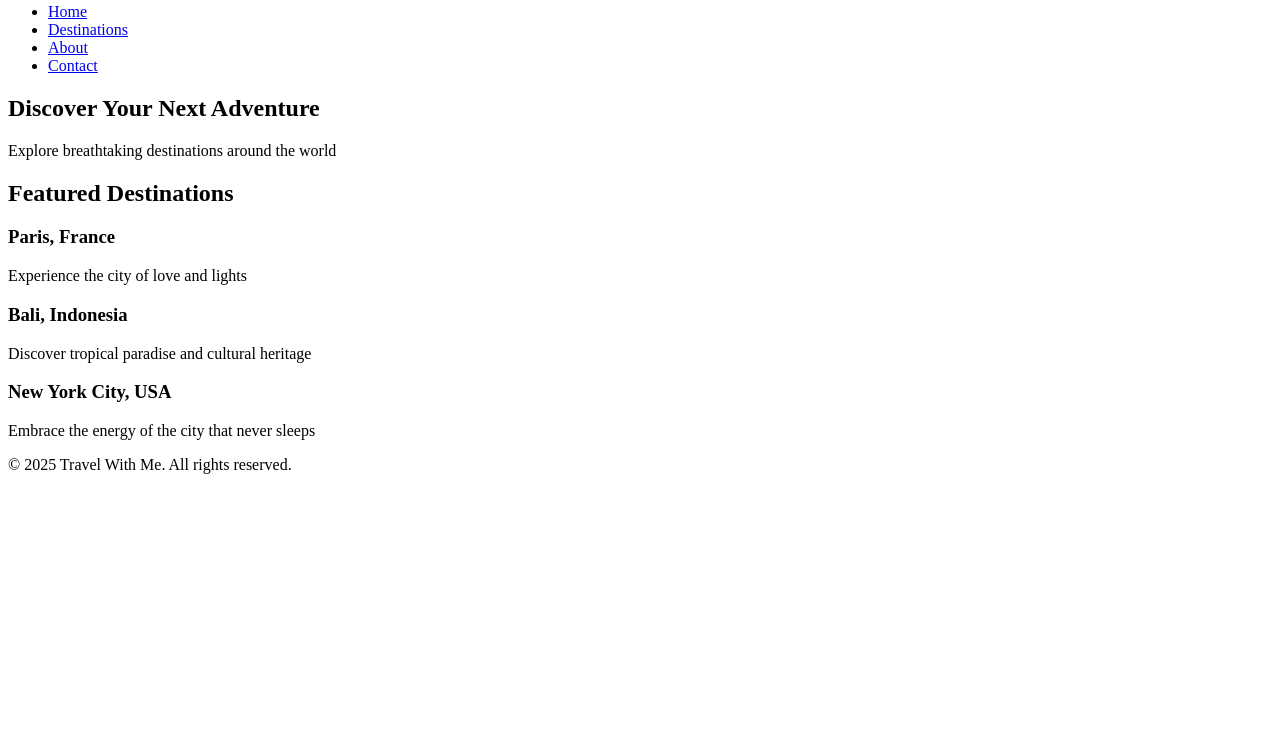
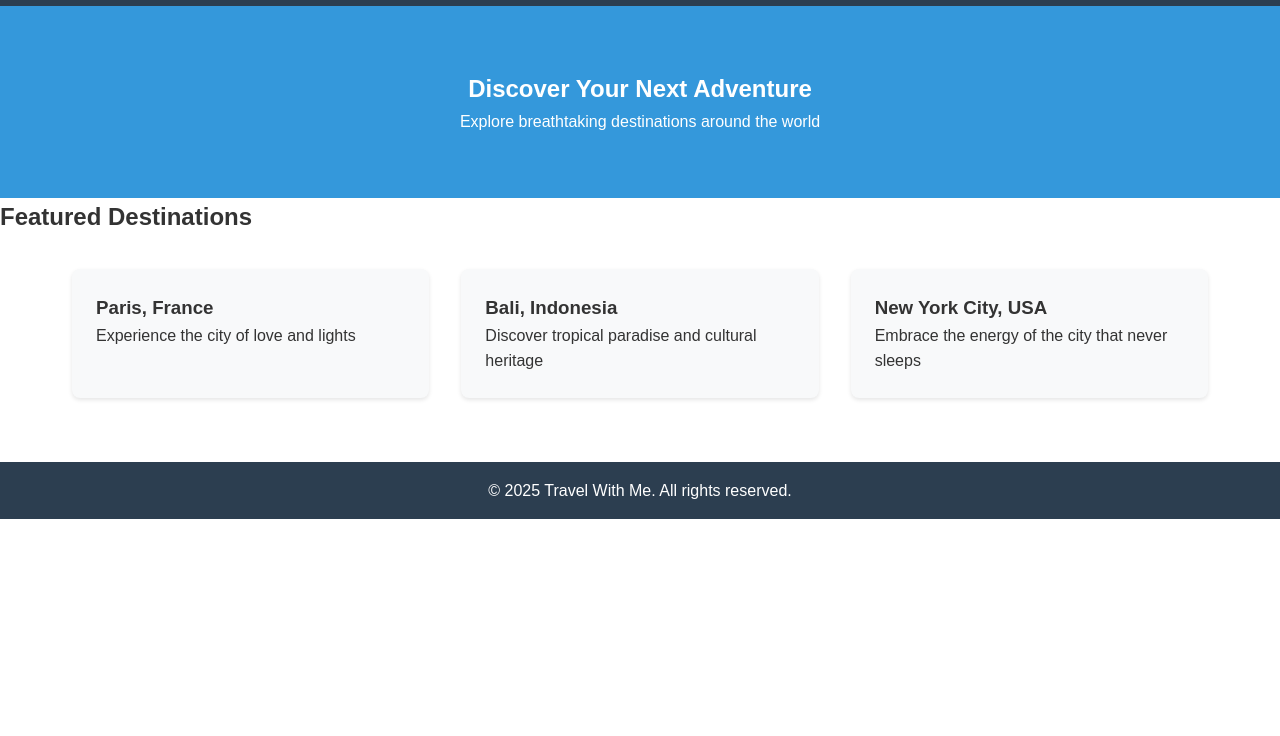
Before and after one commit to hilenamin/travel-with-me, a plain HTML site: page index.html in a window 1280 px wide. Shown: the part 64-800 px from the top of the page. Drawn offline with Linux system fonts and the light colour scheme.

Commit message:
Add CSS styling

```diff
--- a/index.html
+++ b/index.html
@@ -4,6 +4,7 @@
     <meta charset="UTF-8">
     <meta name="viewport" content="width=device-width, initial-scale=1.0">
     <title>Travel With Me - Explore the World</title>
+    <link rel="stylesheet" href="styles.css">
 </head>
 <body>
     <header>
--- /dev/null
+++ b/styles.css
@@ -0,0 +1,68 @@
+* {
+    margin: 0;
+    padding: 0;
+    box-sizing: border-box;
+}
+
+body {
+    font-family: 'Arial', sans-serif;
+    line-height: 1.6;
+    color: #333;
+}
+
+header {
+    background-color: #2c3e50;
+    padding: 1rem;
+    color: white;
+}
+
+nav {
+    max-width: 1200px;
+    margin: 0 auto;
+    display: flex;
+    justify-content: space-between;
+    align-items: center;
+}
+
+nav ul {
+    display: flex;
+    list-style: none;
+    gap: 2rem;
+}
+
+nav a {
+    color: white;
+    text-decoration: none;
+    font-weight: bold;
+}
+
+#hero {
+    background-color: #3498db;
+    color: white;
+    text-align: center;
+    padding: 4rem 2rem;
+}
+
+.destination-grid {
+    display: grid;
+    grid-template-columns: repeat(auto-fit, minmax(300px, 1fr));
+    gap: 2rem;
+    padding: 2rem;
+    max-width: 1200px;
+    margin: 0 auto;
+}
+
+article {
+    background-color: #f8f9fa;
+    padding: 1.5rem;
+    border-radius: 8px;
+    box-shadow: 0 2px 4px rgba(0,0,0,0.1);
+}
+
+footer {
+    background-color: #2c3e50;
+    color: white;
+    text-align: center;
+    padding: 1rem;
+    margin-top: 2rem;
+}
```
